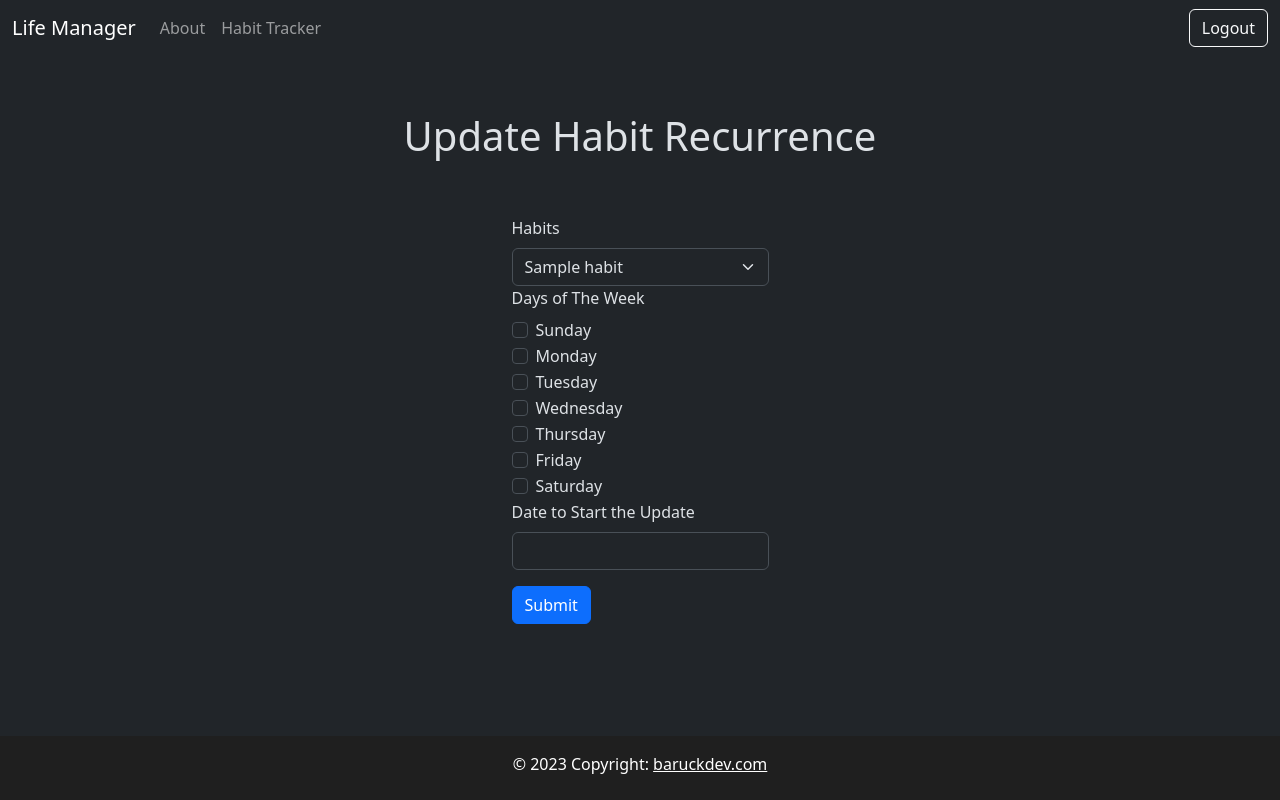
After one commit to MatheusBLopes/life-manager-app, a Django app: page /habit-tracker/update-recurrence/ in a window 1280 px wide. The commit adds this page. Run offline with Django 4.2, Linux system fonts and the light colour scheme; a user stored in the database is signed in; tables that the repository leaves empty hold one stand-in row (values such as "Sample post"); parts of the project's set-up code (start-up, migrations or seed data) failed here and were passed over; some libraries are stand-ins or nearby versions.

Commit message:
feat: create recurrence update feature

```diff
--- a/life-manager-app/apps/habit_tracker/models.py
+++ b/life-manager-app/apps/habit_tracker/models.py
@@ -54,6 +54,18 @@ class HabitRecurrence(models.Model):
     def __str__(self):
         return f"{self.habit.name} recurrence on {', '.join(day.get_day_of_week_display() for day in self.days_of_week.all())}"
 
+
+    def get_next_occurrence(self, start_date, day_of_week):
+        days_of_week = list(self.days_of_week.values_list('day_of_week', flat=True))
+        start_weekday = start_date.weekday()
+        target_weekday = DayOfWeekChoice.objects.get(day_of_week=day_of_week).id
+
+        days_to_add = (target_weekday - start_weekday) % 7
+        if days_to_add == 0:
+            days_to_add = 7
+
+        return start_date + timedelta(days=days_to_add)
+
 class DayOfWeekChoice(models.Model):
     day_of_week = models.CharField(max_length=10, choices=[
         ('Sunday', 'Sunday'),
--- /dev/null
+++ b/life-manager-app/apps/habit_tracker/templates/habit_tracker/pages/update-recurrence.html
@@ -0,0 +1,62 @@
+{% extends 'global/base.html' %}
+
+{% block title %}Update Habit Recurrence | {% endblock title %}
+
+{% block content %}
+
+<div class="d-flex flex-column mt-5 align-items-center">
+    <h1 class="text-center">
+        Update Habit Recurrence
+    </h1>
+
+    <form class="mt-5" method="post" action="{% url 'habit_tracker:update_recurrence' %}">
+        {% csrf_token %}
+        <div class="mb-3">
+            <label class="form-label">Habits</label>
+            <select class="form-select" name="habit_to_update" aria-label="Habits">
+                {% for habit in habits %}
+                <option value="{{ habit.id }}">{{ habit.name }}</option>
+                {% endfor %}
+            </select>
+
+
+            <label class="form-label">Days of The Week</label>
+            <div class="form-check">
+                <input type="checkbox" class="form-check-input" id="Sunday" name="day_of_week" value="Sunday">
+                <label class="form-check-label" for="Sunday">Sunday</label>
+            </div>
+            <div class="form-check">
+                <input type="checkbox" class="form-check-input" id="Monday" name="day_of_week" value="Monday">
+                <label class="form-check-label" for="Monday">Monday</label>
+            </div>
+            <div class="form-check">
+                <input type="checkbox" class="form-check-input" id="Tuesday" name="day_of_week" value="Tuesday">
+                <label class="form-check-label" for="Tuesday">Tuesday</label>
+            </div>
+            <div class="form-check">
+                <input type="checkbox" class="form-check-input" id="Wednesday" name="day_of_week" value="Wednesday">
+                <label class="form-check-label" for="Wednesday">Wednesday</label>
+            </div>
+            <div class="form-check">
+                <input type="checkbox" class="form-check-input" id="Thursday" name="day_of_week" value="Thursday">
+                <label class="form-check-label" for="Thursday">Thursday</label>
+            </div>
+            <div class="form-check">
+                <input type="checkbox" class="form-check-input" id="Friday" name="day_of_week" value="Friday">
+                <label class="form-check-label" for="Friday">Friday</label>
+            </div>
+            <div class="form-check">
+                <input type="checkbox" class="form-check-input" id="Saturday" name="day_of_week" value="Saturday">
+                <label class="form-check-label" for="Saturday">Saturday</label>
+            </div>
+
+            <label for="startDate" class="form-label">Date to Start the Update</label>
+            <input type="text" class="form-control" id="startDate" aria-describedby="startDate" name="start_date">
+
+        </div>
+        <button class="btn btn-primary" type="submit">Submit</button>
+    </form>
+</div>
+
+
+{% endblock content %}
--- a/life-manager-app/apps/habit_tracker/templates/habit_tracker/pages/week.html
+++ b/life-manager-app/apps/habit_tracker/templates/habit_tracker/pages/week.html
@@ -11,6 +11,9 @@
     </a>
     <a href="{% url 'habit_tracker:create_habit' %}" class="text-center btn btn-primary">
         Create Habit
+    </a>
+    <a href="{% url 'habit_tracker:update_recurrence' %}" class="text-center btn btn-primary">
+        Update Recurrence
     </a>
 </div>
 
--- a/life-manager-app/apps/habit_tracker/urls.py
+++ b/life-manager-app/apps/habit_tracker/urls.py
@@ -7,7 +7,6 @@ urlpatterns = [
     path('habit-tracker/', views.habit_tracker, name='habit_tracker'),
     path('habit-tracker/<int:week_number>/<int:year>', views.habit_tracker, name='habit_tracker'),
     path('habit-tracker/create-habit/', views.create_habit, name='create_habit'),
+    path('habit-tracker/update-recurrence/', views.update_recurrence, name='update_recurrence'),
     path('mark-completed/<int:week>/<int:year>/<str:date>/', views.MarkCompletedView.as_view(), name='mark_completed'),
-
-
 ]
--- a/life-manager-app/apps/habit_tracker/views.py
+++ b/life-manager-app/apps/habit_tracker/views.py
@@ -4,6 +4,10 @@ from django.contrib.auth.decorators import login_required
 from datetime import datetime, timedelta
 from django.http import HttpResponseRedirect
 from django.db.models import Q
+
+from django.http import HttpResponseBadRequest
+from django.db import transaction
+from django.utils import timezone
 
 from .models import Habit, Day, Week, DayOfWeekChoice, HabitRecurrence, HabitSchedule
 
@@ -39,7 +43,6 @@ def habit_tracker(request, week_number=None, year=None):
 
     for day in week_days:
         format_date(day)
-        habit_schedules_list = []
 
         # Pega todas as recorrências que possivelmente possuem essa data
         active_recurrences = HabitRecurrence.objects.filter(Q(end_date__gte=day.date) | Q(end_date__isnull=True), start_date__lte=day.date, )
@@ -53,15 +56,13 @@ def habit_tracker(request, week_number=None, year=None):
 
                 # Check if there are days to schedule
                 if days_to_schedule.exists():
-                    # Create or update the HabitSchedule
-                    habit_schedule, created = HabitSchedule.objects.get_or_create(
+                    HabitSchedule.objects.get_or_create(
                         habit=recurrence.habit,
                         day=day
                     )
 
-                    habit_schedules_list.append(habit_schedule)
 
-        day.habit_schedules = habit_schedules_list
+        day.habit_schedules = HabitSchedule.objects.filter(day=day)
 
 
     previous_year, next_year, previous_week, next_week = calculate_weeks_and_years(current_week.week_number, current_week.year)
@@ -84,18 +85,18 @@ def habit_tracker(request, week_number=None, year=None):
         }
     )
 
-def create_days_and_schedules(habit, habit_recurrence, db_days_of_week):
+def create_schedules(habit, habit_recurrence, db_days_of_week):
     start_date = datetime.strptime(habit_recurrence.start_date, "%Y-%m-%d")
     final_date = start_date + timedelta(days=7)
     selected_dates = []
-    db_days_id_list = db_days_of_week.values_list('day_of_week', flat=True)
+    db_days_list = db_days_of_week.values_list('day_of_week', flat=True)
     current_date = start_date
 
 
     # Loop through dates until reaching the end date
     while current_date <= final_date:
         # Check if the current date's day of the week is in the selected days
-        if current_date.strftime("%A") in db_days_id_list:
+        if current_date.strftime("%A") in db_days_list:
             selected_dates.append(current_date)
 
         # Move to the next day
@@ -131,7 +132,7 @@ def create_habit(request):
         habit_recurrence.days_of_week.add(*db_days_of_week)
         habit_recurrence.save()
 
-        create_days_and_schedules(habit, habit_recurrence, db_days_of_week)
+        create_schedules(habit, habit_recurrence, db_days_of_week)
 
         return HttpResponseRedirect(reverse('habit_tracker:habit_tracker'))
     else:
@@ -144,6 +145,75 @@ def create_habit(request):
             'habits': habits
         }
     )
+
+@login_required
+def update_recurrence(request):
+    if request.method == 'POST':
+        form_days_of_week = request.POST.getlist('day_of_week')
+        start_date = request.POST.get('start_date', None)
+        habit_to_update_id = request.POST.get('habit_to_update', None)
+
+        if not all([form_days_of_week, start_date, habit_to_update_id]):
+            return HttpResponseBadRequest("Invalid form data.")
+
+        try:
+            habit_to_update = Habit.objects.get(id=habit_to_update_id)
+        except Habit.DoesNotExist:
+            return HttpResponseBadRequest("Invalid habit id.")
+
+        # Parse start_date to a datetime object
+        start_date = timezone.datetime.strptime(start_date, "%Y-%m-%d").date()
+
+        recurrence = HabitRecurrence.objects.filter(
+            habit=habit_to_update,
+        ).first()
+
+        # Update days_of_week for the recurrence
+        recurrence.days_of_week.set(DayOfWeekChoice.objects.filter(day_of_week__in=form_days_of_week))
+        recurrence.start_date = start_date
+        recurrence.save()
+
+        # Delete schedules after the start_date
+        schedules_to_delete = HabitSchedule.objects.filter(
+            habit=habit_to_update,
+            day__date__gte=start_date,
+        )
+
+        schedules_to_delete.delete()
+
+        # final_date = start_date + timedelta(days=7)
+        # selected_dates = []
+        # db_days_list = recurrence.days_of_week.values_list('day_of_week', flat=True)
+        # current_date = start_date
+
+
+        # # Loop through dates until reaching the end date
+        # while current_date <= final_date:
+        #     # Check if the current date's day of the week is in the selected days
+        #     if current_date.strftime("%A") in db_days_list:
+        #         selected_dates.append(current_date)
+
+        #     # Move to the next day
+        #     current_date += timedelta(days=1)
+
+        # for date in selected_dates:
+        #     Week.objects.get_or_create(week_number=date.isocalendar()[1], year=date.year)
+
+        # days_to_schedule = Day.objects.filter(date__in=selected_dates)
+
+        # for day in days_to_schedule:
+        #     HabitSchedule.objects.create(habit=habit_to_update, day=day)
+
+
+        return redirect('habit_tracker:habit_tracker')  # Replace 'your_success_url' with the actual URL you want to redirect to
+
+    else:
+        habits = Habit.objects.all()
+        return render(
+            request,
+            'habit_tracker/pages/update-recurrence.html',
+            context={'habits': habits}
+        )
 
 
 class MarkCompletedView(View):
```
